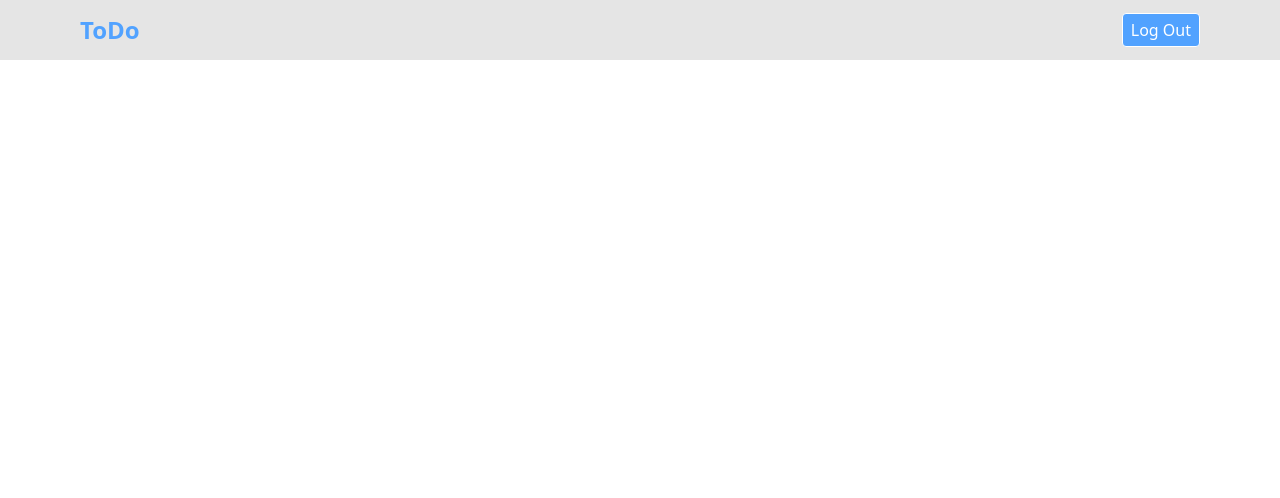
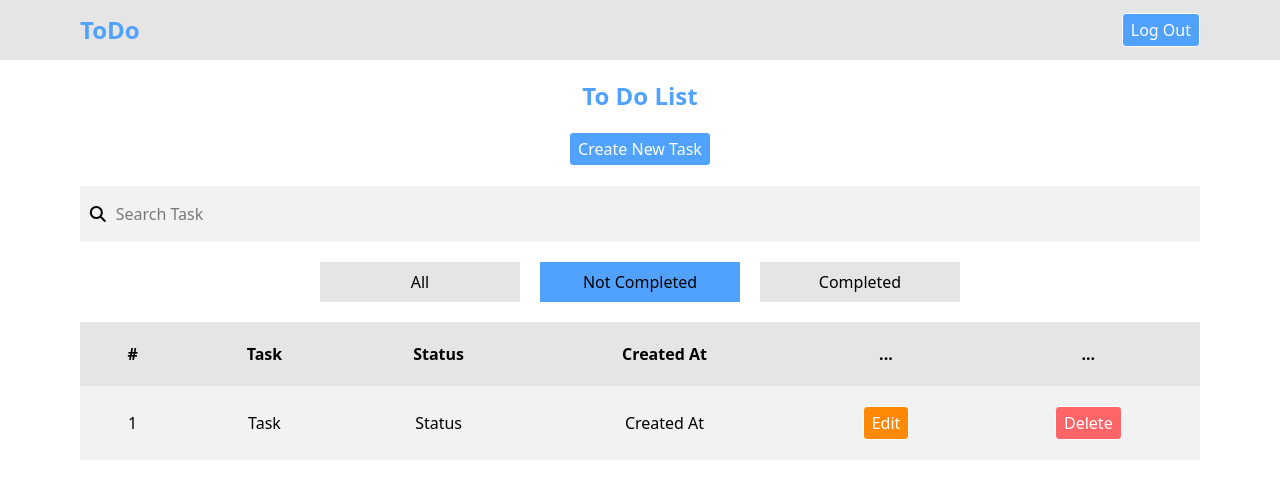
Before and after one commit to PrithvirajVNair/TODOLIST, a React app in the folder frontend/: page /home in a window 1280 px wide. Shown: the top 498 px of the page. Built offline with nearby package versions, Linux system fonts and the light colour scheme; sample sign-in values are in the browser's storage; the HTML template or start-up script is replaced by a standard one.

Commit message:
User Home : Basic Design Completed

```diff
--- a/frontend/package.json
+++ b/frontend/package.json
@@ -10,6 +10,11 @@
     "preview": "vite preview"
   },
   "dependencies": {
+    "@fortawesome/fontawesome-svg-core": "^7.1.0",
+    "@fortawesome/free-brands-svg-icons": "^7.1.0",
+    "@fortawesome/free-regular-svg-icons": "^7.1.0",
+    "@fortawesome/free-solid-svg-icons": "^7.1.0",
+    "@fortawesome/react-fontawesome": "^3.1.1",
     "@tailwindcss/vite": "^4.1.18",
     "axios": "^1.13.4",
     "react": "^19.2.0",
--- a/frontend/src/users/components/Header.jsx
+++ b/frontend/src/users/components/Header.jsx
@@ -16,7 +16,7 @@ const Header = () => {
     }
   },[])
   return (
-    <div className='bg-black/10 h-15 fixed w-full'>
+    <div className='bg-black/10 h-15 backdrop-blur-2xl fixed w-full z-99'>
         <div className='flex justify-between items-center h-full px-20'>
             <a className='text-blue-400 text-2xl font-bold' href="#">ToDo</a>
             <button onClick={handleLogout} className='bg-blue-400 border text-white py-1 px-2 rounded hover:bg-white hover:text-blue-400 cursor-pointer duration-200 active:scale-97'>Log Out</button>
--- a/frontend/src/users/pages/UserHome.jsx
+++ b/frontend/src/users/pages/UserHome.jsx
@@ -1,10 +1,60 @@
 import React from 'react'
 import Header from '../components/Header'
+import { FontAwesomeIcon } from '@fortawesome/react-fontawesome'
+import { faMagnifyingGlass } from '@fortawesome/free-solid-svg-icons'
+import { useState } from 'react'
 
 const UserHome = () => {
+
+    const [filter,setFilter] = useState("Not Completed")
+
   return (
     <>
         <Header/>
+        <div className='min-h-screen pt-20 px-20'>
+            <h1 className='text-2xl font-semibold text-blue-400 text-center'>To Do List</h1>
+            <div className='flex justify-center items-center py-5'>
+                <button className='bg-blue-400 border text-white py-1 px-2 rounded hover:bg-blue-500 cursor-pointer duration-200 active:scale-97'>Create New Task</button>
+            </div>
+            <div className='flex justify-center items-center bg-black/5 p-2'>
+                <FontAwesomeIcon icon={faMagnifyingGlass} />
+                <input className='w-full h-10 px-2 outline-0' placeholder='Search Task' type="text" />
+            </div>
+            <div className='flex justify-center items-center py-5 gap-5'>
+                <button onClick={()=>setFilter("All")} className={`bg-black/10 px-5 py-2 w-50 hover:bg-black/25 duration-200 cursor-pointer ${filter=="All" && "bg-blue-400 hover:bg-blue-500"}`}>All</button>
+                <button onClick={()=>setFilter("Not Completed")} className={`bg-black/10 px-5 py-2 w-50 hover:bg-black/25 duration-200 cursor-pointer ${filter=="Not Completed" && "bg-blue-400 hover:bg-blue-500"}`}>Not Completed</button>
+                <button onClick={()=>setFilter("Completed")} className={`bg-black/10 px-5 py-2 w-50 hover:bg-black/25 duration-200 cursor-pointer ${filter=="Completed" && "bg-blue-400 hover:bg-blue-500"}`}>Completed</button>
+            </div>
+
+            <div>
+                <table className='w-full'>
+                    <thead className='bg-black/10'>
+                        <tr>
+                            <th className='p-5'>#</th>
+                            <th className='p-5'>Task</th>
+                            <th className='p-5'>Status</th>
+                            <th className='p-5'>Created At</th>
+                            <th className='p-5'>...</th>
+                            <th className='p-5'>...</th>
+                        </tr>
+                    </thead>
+                    <tbody className='text-center bg-black/5'>
+                        <tr>
+                            <td className='p-5'>1</td>
+                            <td className='p-5'>Task</td>
+                            <td className='p-5'>Status</td>
+                            <td className='p-5'>Created At</td>
+                            <td className='p-5'>
+                                <button className='bg-orange-400 border text-white py-1 px-2 rounded hover:bg-white hover:text-orange-400 cursor-pointer duration-200 active:scale-97'>Edit</button>
+                            </td>
+                            <td className='p-5'>
+                                <button className='bg-red-400 border text-white py-1 px-2 rounded hover:bg-white hover:text-red-400 cursor-pointer duration-200 active:scale-97'>Delete</button>
+                            </td>
+                        </tr>
+                    </tbody>
+                </table>
+            </div>
+        </div>
     </>
   )
 }
```
Also changed, not shown: 1 other file (tests, documents, lock files or other folders).
